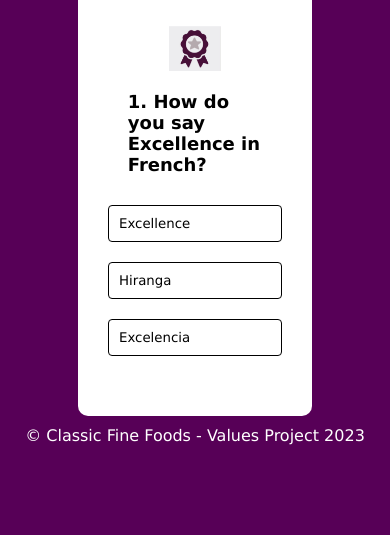
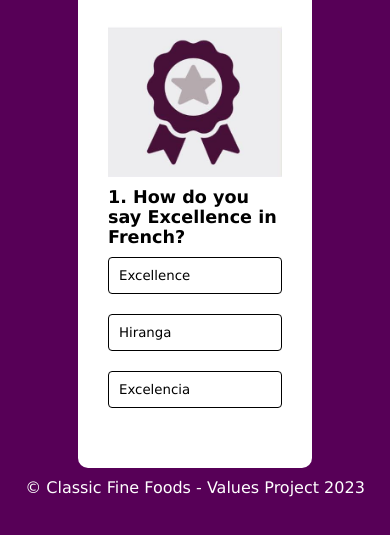
Before and after one commit to it0na72/CFF-Values-Quiz, a plain HTML site: page index.html in a window 390 px wide. Both pictures are taken after a click on the button "Start Quiz". Shown: the part 251-786 px from the top of the page. Drawn offline with Linux system fonts and the light colour scheme.

Commit message:
media queries test 1

```diff
--- a/styles.css
+++ b/styles.css
@@ -58,12 +58,10 @@ footer a {
 
 .app {
   background: #ffffff;
-  width: 45%;
+  width: 60%;
   margin: 100px auto 0;
   border-radius: 10px;
   padding: 30px;
-  display: flex;
-  flex-direction: column;
   align-items: center;
 }
 
@@ -175,32 +173,46 @@ footer a {
   color: rgb(87, 0, 87);
 }
 
+.quiz {
+  padding: 20px 0;
+  overflow: auto; /* Add overflow: hidden to contain floated elements or videos */
+}
+
 #top-image-container {
   margin-bottom: 10px;
   margin-top: -10px;
+  overflow: auto; /* Add overflow: hidden to contain floated elements or videos */
+}
+
+#question {
+  max-width: 100%; /* Set max-width to ensure it doesn't overflow its container */
 }
 
 /*Mobile Devices */
+@media only screen and (max-width: 600px) {
+  .app {
+    width: 100%;
+  }
 
-@media (max-width: 799px) {
-  .app {
-    width: 80%;
+  #top-image-container img {
+    width: 100%; /* Make sure the image fills the container */
+  }
+
+  #question {
+    font-size: 1.2em; /* Adjust font size for better mobile display */
   }
 }
 
-@media screen and (max-width: 477px) {
+@media only screen and (max-width: 477px) {
   .app {
     width: 60%;
   }
-  h1 {
-    font-size: 1.3em;
-  }
-  h2 {
-    margin: 1.1em;
-    font-size: 1.1em;
+
+  #top-image-container img {
+    width: 100%; /* Make sure the image fills the container */
   }
 
-  h3 {
-    margin: 1em;
+  #question {
+    font-size: 1.1em; /* Adjust font size for better mobile display */
   }
 }
```
